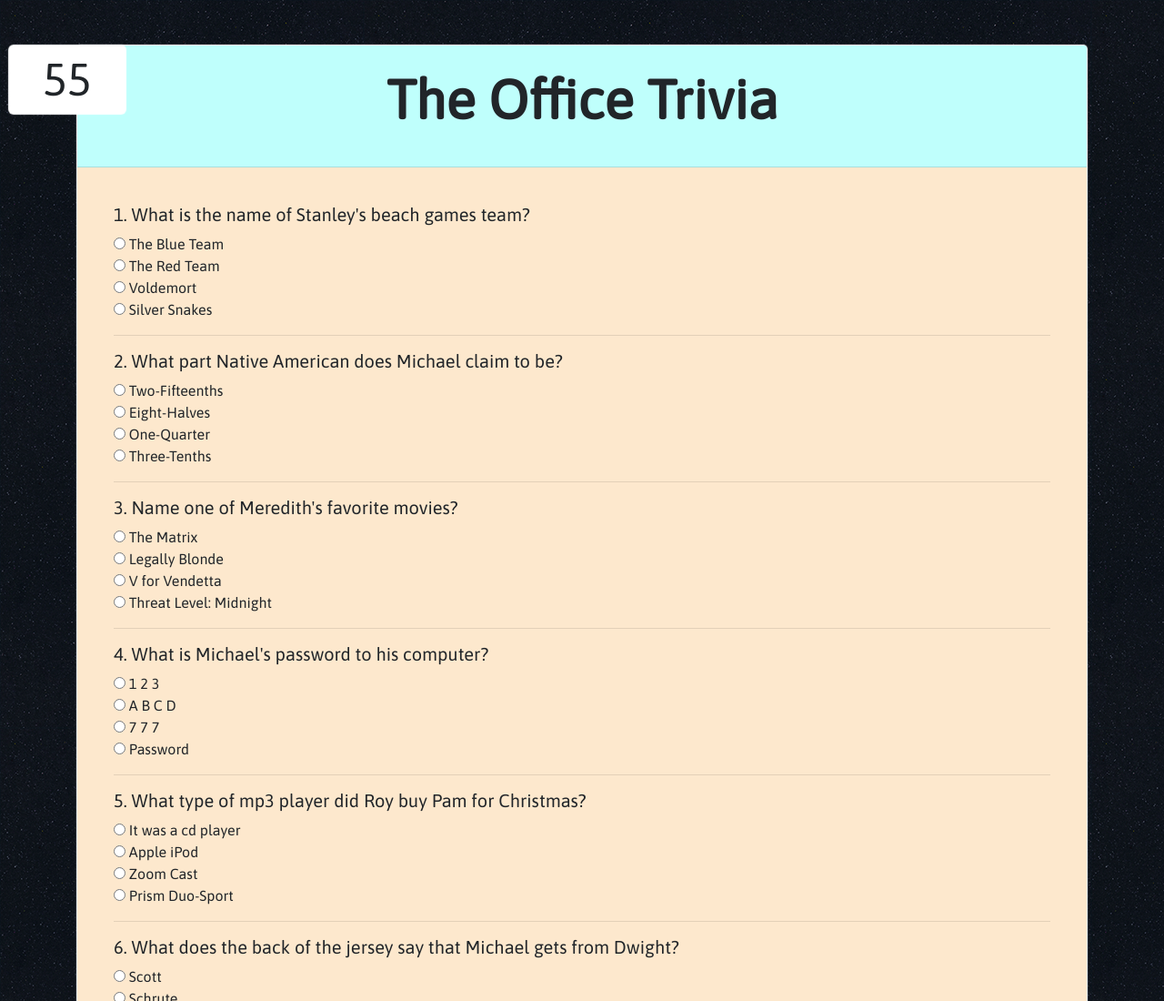
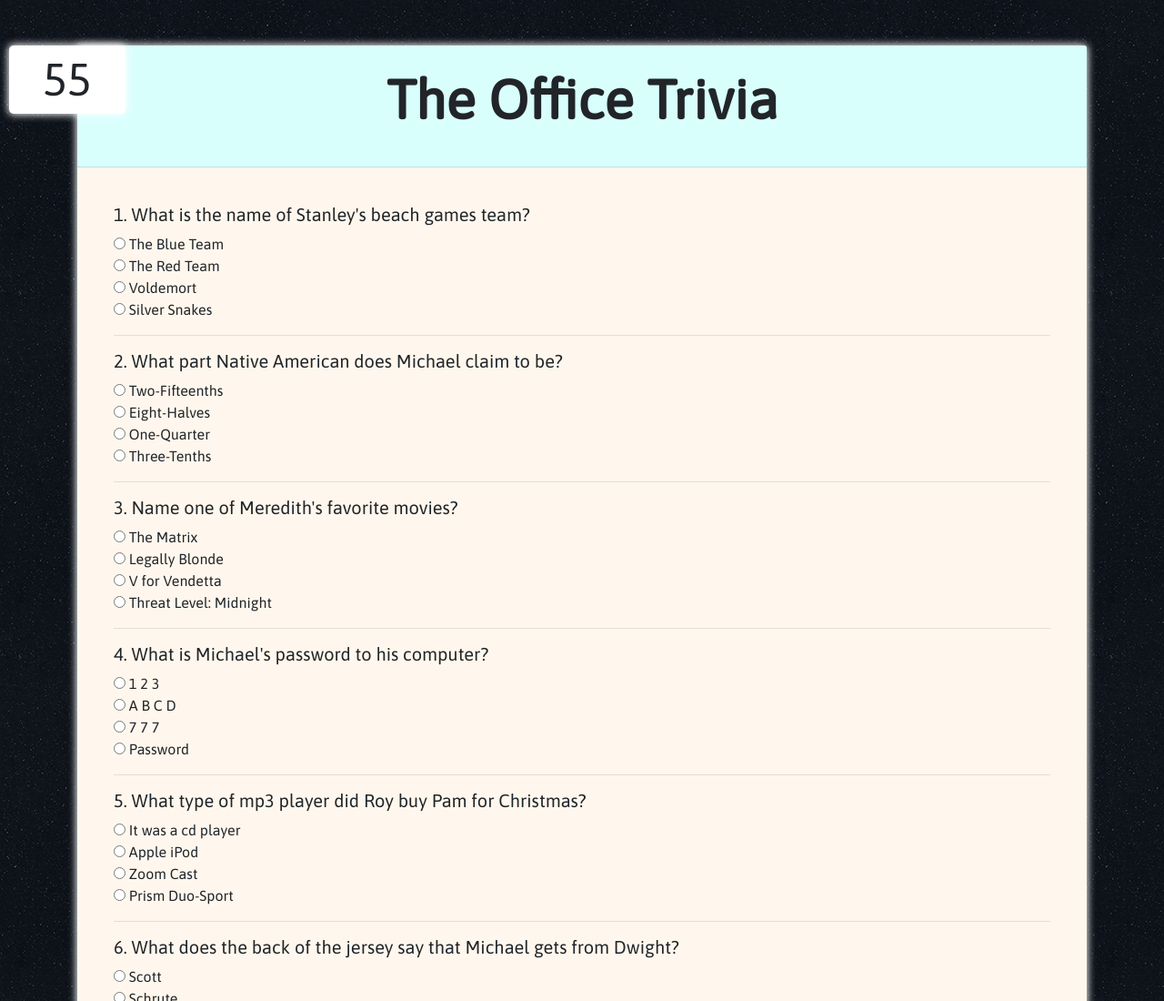
Before and after one commit to mkp0203/TriviaGame, a plain HTML site: page index.html in a window 1280 px wide. Shown: the top 1100 px of the page at 91% size. Drawn offline with nearby package versions, Linux system fonts and the light colour scheme.

Commit message:
final commit

```diff
--- a/assets/css/style.css
+++ b/assets/css/style.css
@@ -6,7 +6,7 @@ body {
     font-family: 'Asap', sans-serif;
     margin: 50px 0px 50px 0px;
     border: none;
-    box-shadow: 0px 0px 1px 1px white;
+    box-shadow: 0px 0px 8px 1px white;
 }
 
 .card-header {
@@ -14,11 +14,11 @@ body {
     font-weight: bold;
     font-size: 60px;
     padding-top: 15px;
-    background: #bffffc;
+    background: #d9fffd;
 }
 
 .card-body {
-    background: #fde8cd;
+    background: #fff7ed;
     border-bottom-left-radius: 5px;
     border-bottom-right-radius: 5px;
 }
```
